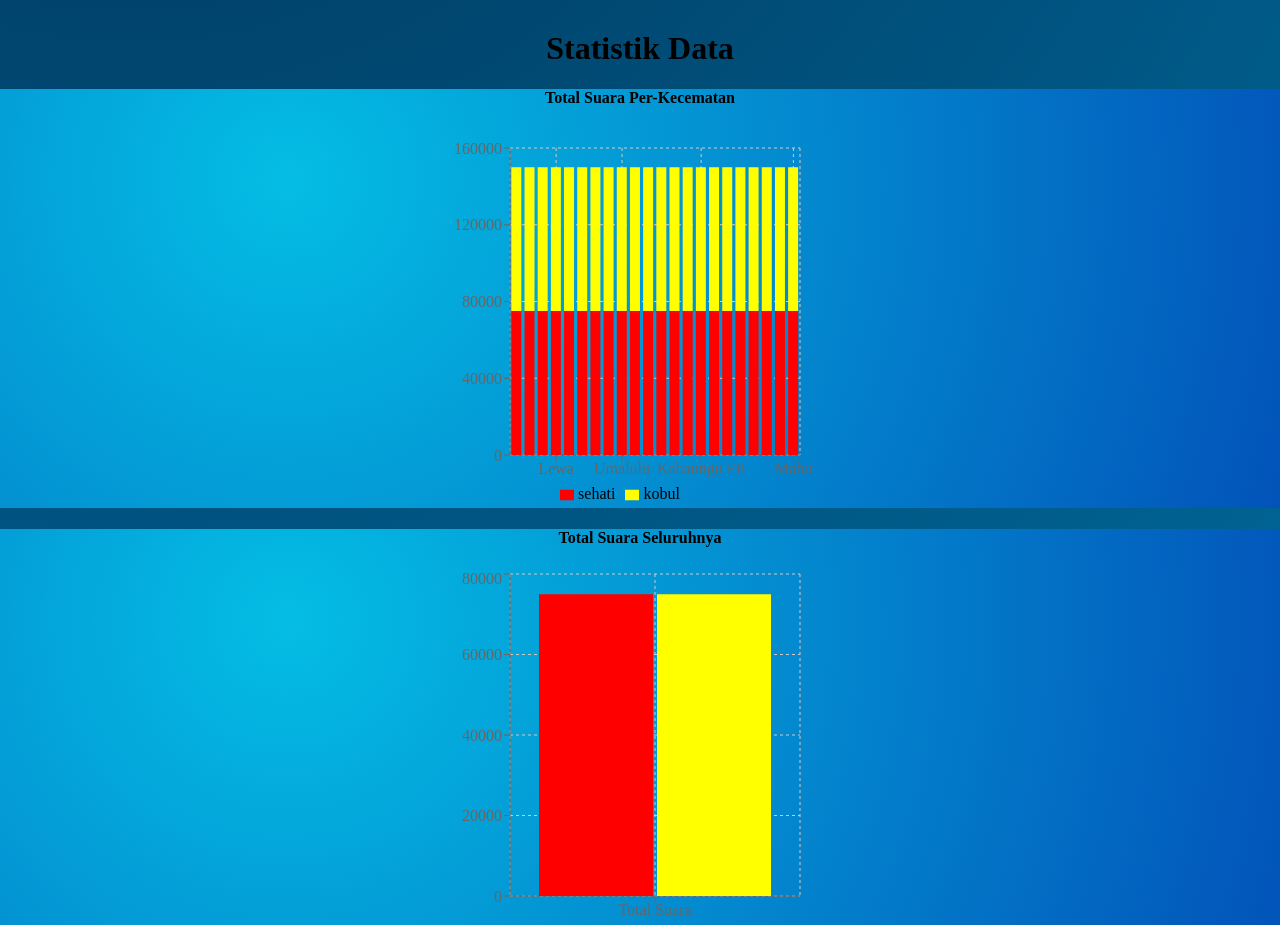
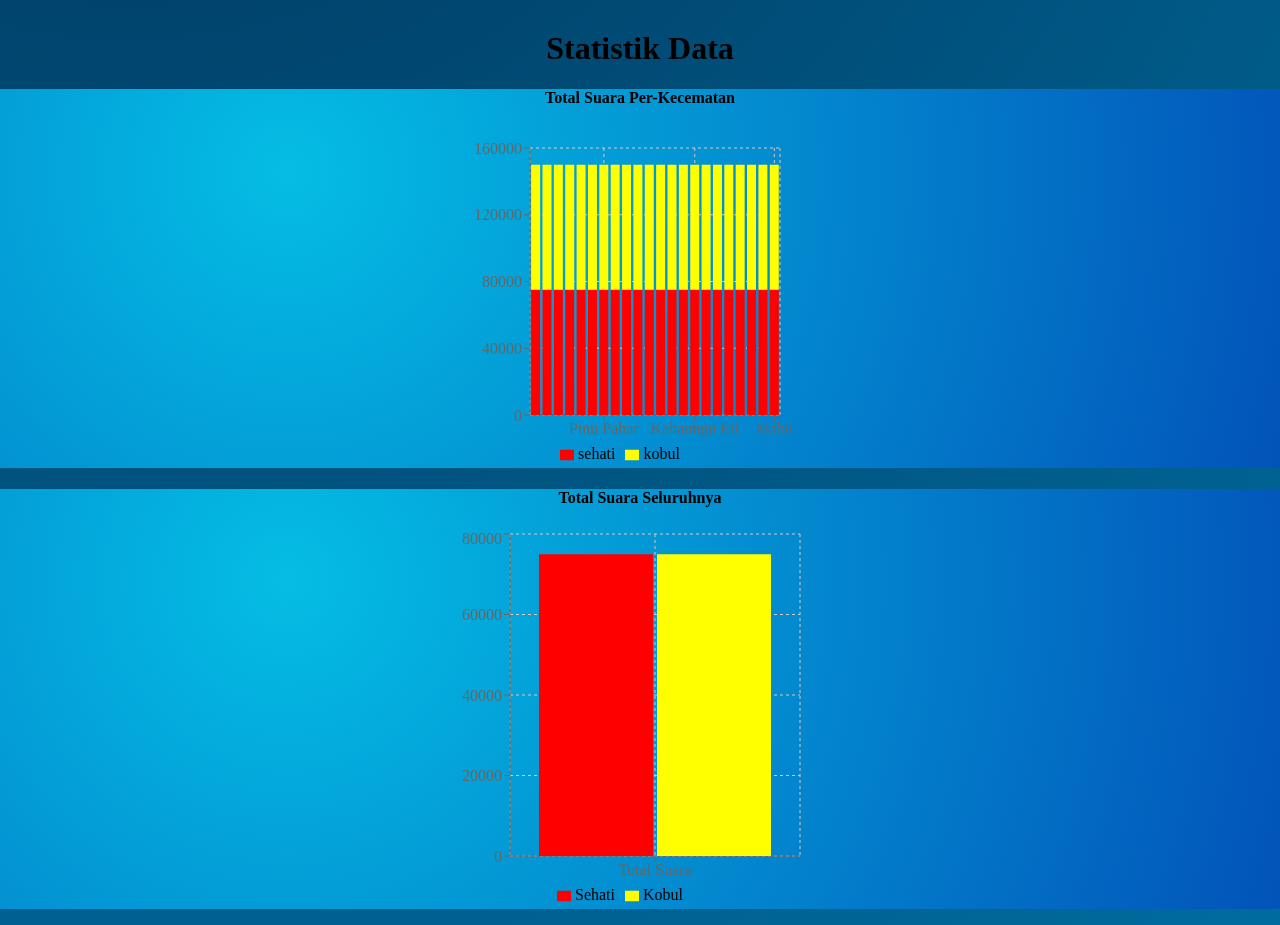
Before and after one commit to Rendydinar/Sumba-Timur-2k20-Pilkada-Tracking, a React (Create React App) app: page / in a window 1280 px wide. Shown: the part 1580-2505 px from the top of the page. Built offline with nearby package versions, Linux system fonts and the light colour scheme.

Commit message:
Update
Update

```diff
--- a/src/Components/Statistik/Perkecamatan.js
+++ b/src/Components/Statistik/Perkecamatan.js
@@ -10,8 +10,8 @@ const Perkecamatan = () => {
     <center className={classes.section}>
       <h4>Total Suara Per-Kecematan</h4>
       <BarChart
-        width={380}
-        height={380}
+        width={340}
+        height={340}
         data={DataSource.perkecamatan}
         margin={{
           top: 20, right: 30, bottom: 5,
```
